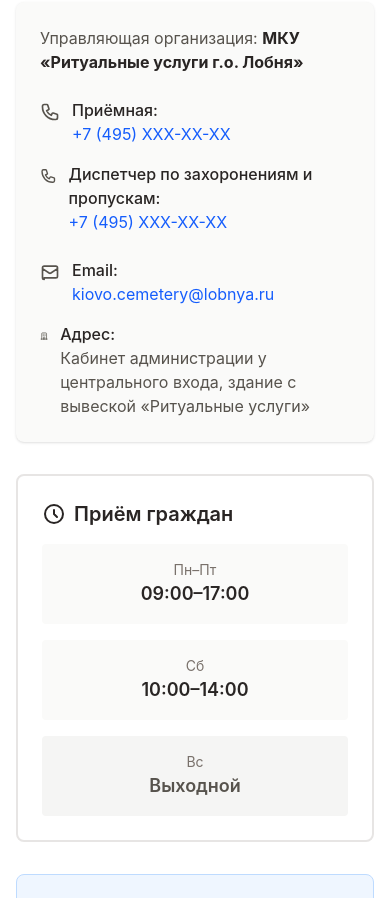
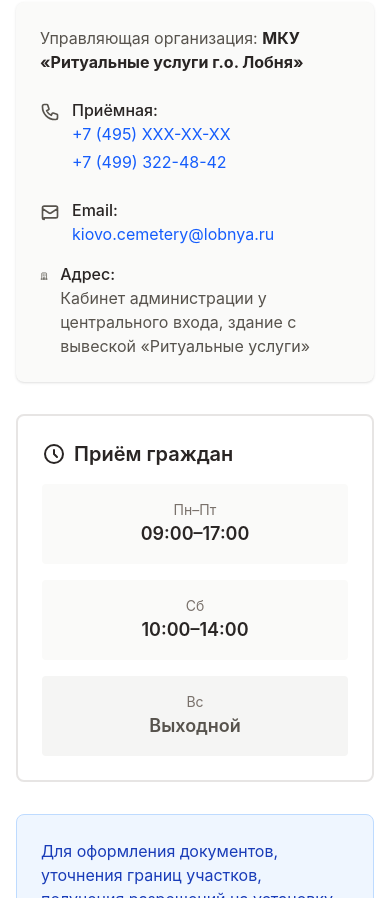
Before and after one commit to kefir737/kiovo-kladbishe, a React (Vite) app in the folder frontend/: page / in a window 390 px wide. Shown: the part 6180-7078 px from the top of the page. Built offline with nearby package versions, Linux system fonts and the light colour scheme.

Commit message:
Update contacts: remove dispatcher, add second phone
Co-authored-by: Qwen-Coder <qwen-coder@alibabacloud.com>

```diff
--- a/frontend/src/components/Contacts.tsx
+++ b/frontend/src/components/Contacts.tsx
@@ -20,17 +20,10 @@ export function Contacts() {
                 </svg>
                 <div>
                   <p className="text-stone-800 font-medium">Приёмная:</p>
-                  <a href="tel:+7495XXXXXXX" className="text-blue-600 hover:text-blue-700">+7 (495) XXX-XX-XX</a>
-                </div>
-              </div>
-
-              <div className="flex items-start gap-3">
-                <svg className="w-5 h-5 text-stone-600 mt-1" fill="none" stroke="currentColor" viewBox="0 0 24 24">
-                  <path strokeLinecap="round" strokeLinejoin="round" strokeWidth={2} d="M3 5a2 2 0 012-2h3.28a1 1 0 01.948.684l1.498 4.493a1 1 0 01-.502 1.21l-2.257 1.13a11.042 11.042 0 005.516 5.516l1.13-2.257a1 1 0 011.21-.502l4.493 1.498a1 1 0 01.684.949V19a2 2 0 01-2 2h-1C9.716 21 3 14.284 3 6V5z" />
-                </svg>
-                <div>
-                  <p className="text-stone-800 font-medium">Диспетчер по захоронениям и пропускам:</p>
-                  <a href="tel:+7495XXXXXXX" className="text-blue-600 hover:text-blue-700">+7 (495) XXX-XX-XX</a>
+                  <div className="flex flex-col gap-1">
+                    <a href="tel:+7495XXXXXXX" className="text-blue-600 hover:text-blue-700">+7 (495) XXX-XX-XX</a>
+                    <a href="tel:+74993224842" className="text-blue-600 hover:text-blue-700">+7 (499) 322-48-42</a>
+                  </div>
                 </div>
               </div>
             </div>
```
